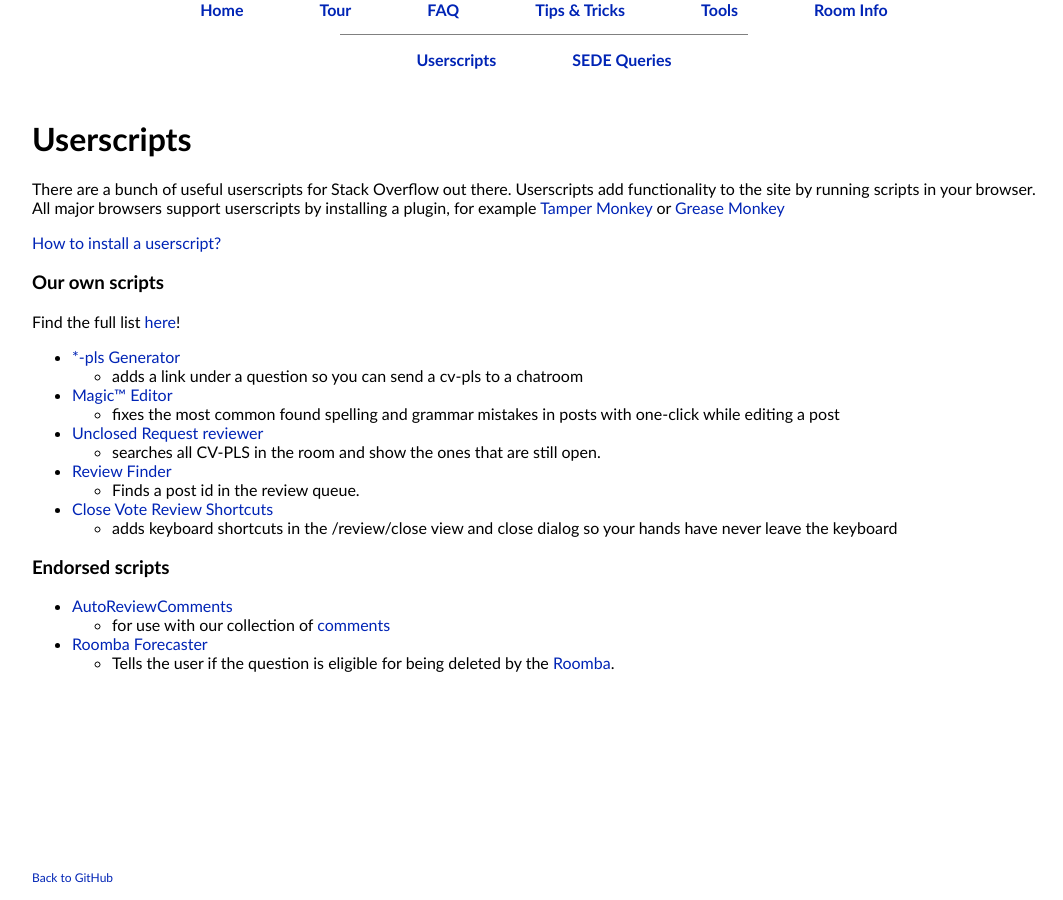
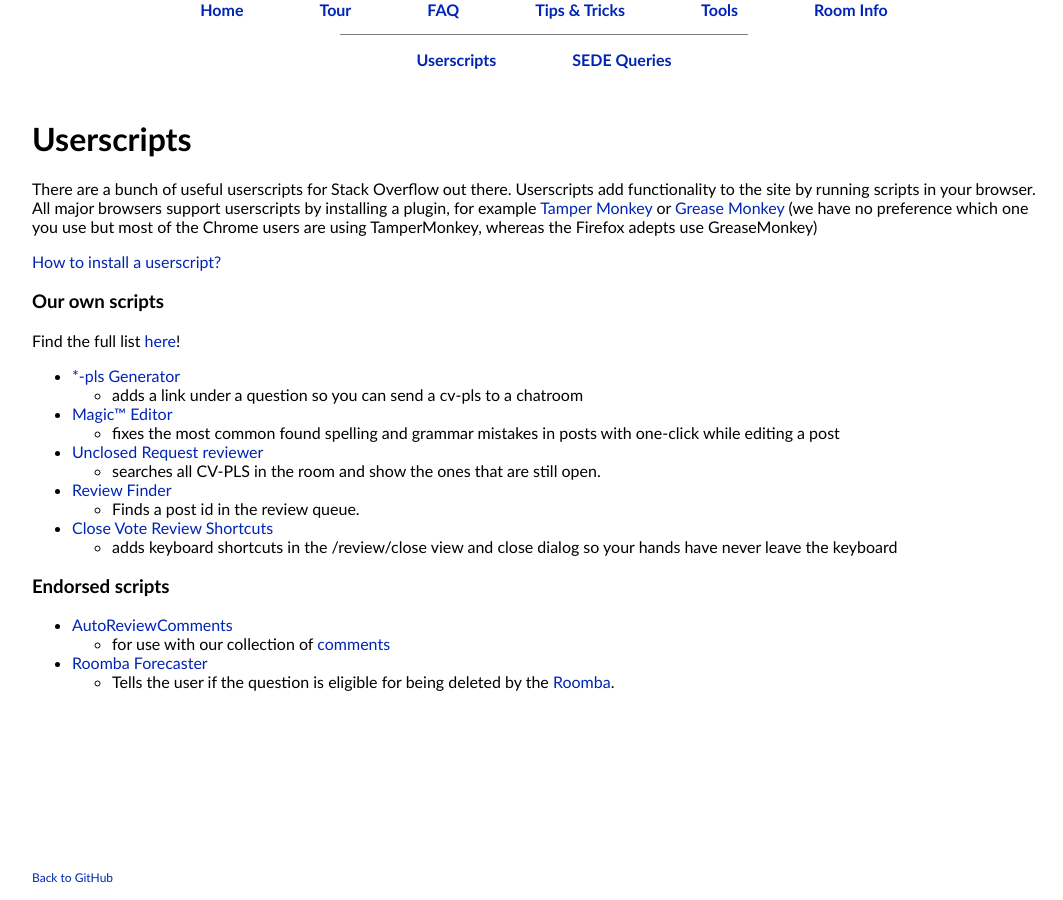
Before and after one commit to SO-Close-Vote-Reviewers/SO-Close-Vote-Reviewers.github.io, a Jekyll site: the page built from tools/_posts/2016-06-05-userscripts.md, in a window 1280 px wide. Shown: the whole page, without its empty margins (96-1159 px from the left). Built offline with Jekyll 4.4.1, drawn with Linux system fonts in a browser that asks for light colours.

Commit message:
added TM or GM vs FF or Chrome

```diff
--- a/tools/_posts/2016-06-05-userscripts.md
+++ b/tools/_posts/2016-06-05-userscripts.md
@@ -8,7 +8,7 @@ permalink: userscripts
 
 # Userscripts
 
-There are a bunch of useful userscripts for Stack Overflow out there. Userscripts add functionality to the site by running scripts in your browser. All major browsers support userscripts by installing a plugin, for example [Tamper Monkey](https://tampermonkey.net/) or [Grease Monkey](https://addons.mozilla.org/en-US/firefox/addon/greasemonkey/)
+There are a bunch of useful userscripts for Stack Overflow out there. Userscripts add functionality to the site by running scripts in your browser. All major browsers support userscripts by installing a plugin, for example [Tamper Monkey](https://tampermonkey.net/) or [Grease Monkey](https://addons.mozilla.org/en-US/firefox/addon/greasemonkey/) (we have no preference which one you use but most of the Chrome users are using TamperMonkey, whereas the Firefox adepts use GreaseMonkey)
 
 [How to install a userscript?](https://greasyfork.org/en/help/installing-user-scripts)
 
```
